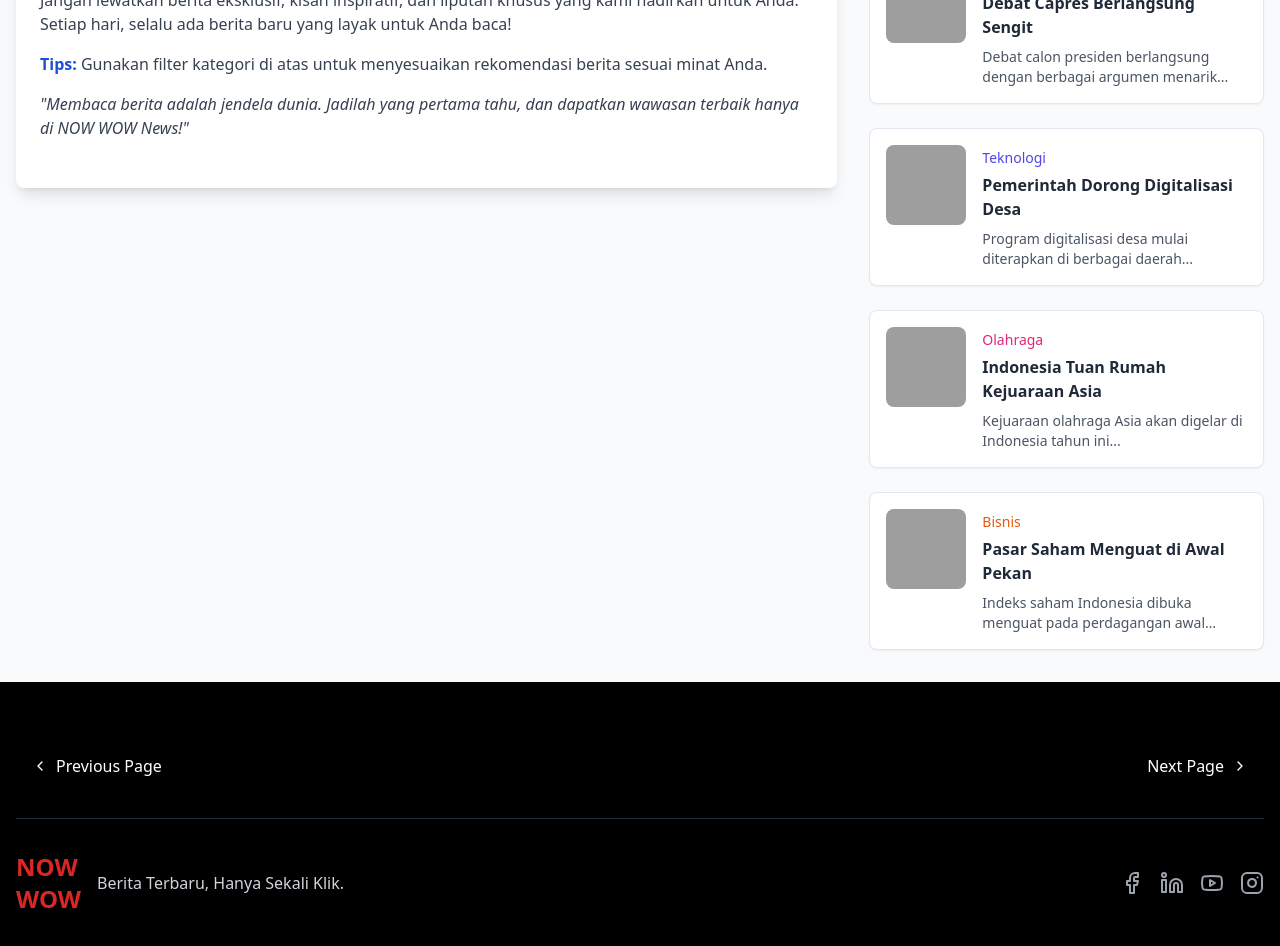
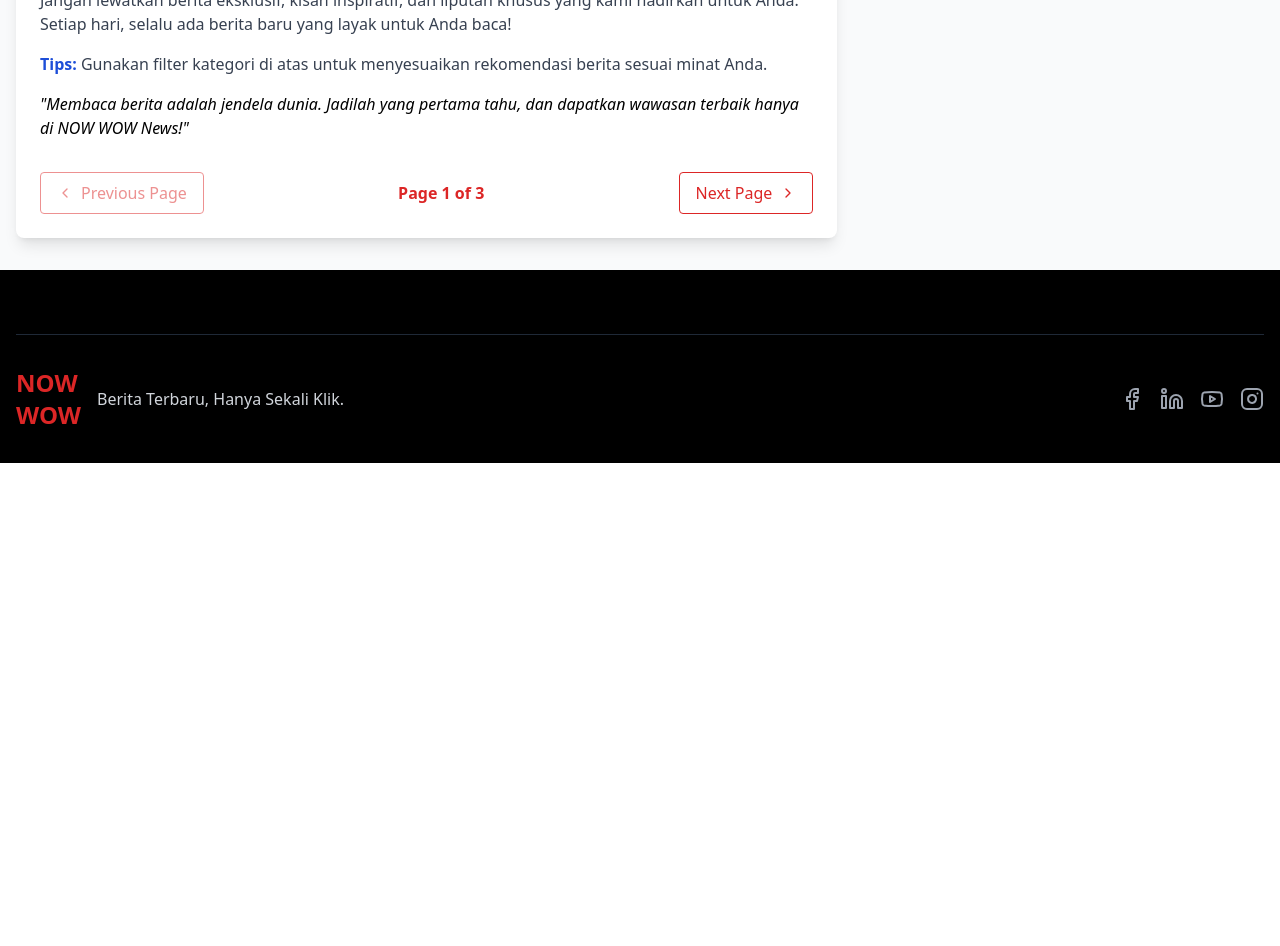
Before and after one commit to AlifRidhwanAlGhozali/NEW-N-WOW-NEWS, a React (Vite) app: page / in a window 1280 px wide. Shown: the part 1360-2306 px from the top of the page. After the commit the page ends 1823 px from the top, so only its background shows below. Built offline with nearby package versions, Linux system fonts and the light colour scheme; grey boxes are pictures that could not be loaded.

Commit message:
Pesan commit kamu di sini

```diff
--- a/src/components/Footer.tsx
+++ b/src/components/Footer.tsx
@@ -1,13 +1,9 @@
 import { Facebook, Linkedin, Youtube, Instagram } from "lucide-react";
-import NewsPagination from "./NewsPagination";
 
 const Footer = () => {
   return (
     <footer className="bg-black text-white py-8">
       <div className="container mx-auto px-4">
-        {/* Pagination */}
-        <NewsPagination />
-
         {/* Footer Content */}
         <div className="flex flex-col md:flex-row items-center justify-between mt-8 pt-8 border-t border-gray-800">
           {/* Logo and Tagline */}
--- a/src/components/NewsPagination.tsx
+++ b/src/components/NewsPagination.tsx
@@ -1,15 +1,31 @@
-
 import { ChevronLeft, ChevronRight } from "lucide-react";
 
-const NewsPagination = () => {
+interface NewsPaginationProps {
+  currentPage: number;
+  totalPages: number;
+  onPrevious: () => void;
+  onNext: () => void;
+}
+
+const NewsPagination = ({ currentPage, totalPages, onPrevious, onNext }: NewsPaginationProps) => {
   return (
     <div className="flex items-center justify-between mt-8">
-      <button className="flex items-center gap-2 px-4 py-2 text-white hover:text-gray-300 transition-colors">
+      <button
+        className="flex items-center gap-2 px-4 py-2 text-red-600 hover:text-white transition-colors disabled:opacity-50 border border-red-600 bg-white rounded"
+        onClick={onPrevious}
+        disabled={currentPage === 1}
+      >
         <ChevronLeft className="w-4 h-4" />
         Previous Page
       </button>
-
-      <button className="flex items-center gap-2 px-4 py-2 text-white hover:text-gray-300 transition-colors">
+      <span className="text-red-600 font-semibold">
+        Page {currentPage} of {totalPages}
+      </span>
+      <button
+        className="flex items-center gap-2 px-4 py-2 text-red-600 hover:text-white transition-colors disabled:opacity-50 border border-red-600 bg-white rounded"
+        onClick={onNext}
+        disabled={currentPage === totalPages}
+      >
         Next Page
         <ChevronRight className="w-4 h-4" />
       </button>
--- a/src/pages/Index.tsx
+++ b/src/pages/Index.tsx
@@ -2,10 +2,14 @@ import React, { useState, useEffect } from "react";
 import Layout from "../components/Layout";
 import NewsCard from "../components/NewsCard";
 import FeaturedNewsGrid from "../components/FeaturedNewsGrid";
+import NewsPagination from "../components/NewsPagination";
 import { useLocation, useNavigate } from "react-router-dom";
+
+const ITEMS_PER_PAGE = 4;
 
 const Index = () => {
   const [selectedCategory, setSelectedCategory] = useState<string>("Semua");
+  const [currentPage, setCurrentPage] = useState<number>(1);
   const location = useLocation();
   const navigate = useNavigate();
 
@@ -20,6 +24,10 @@ const Index = () => {
       setSelectedCategory("Semua");
     }
   }, [location.search]);
+
+  useEffect(() => {
+    setCurrentPage(1); // Reset ke halaman 1 jika kategori berubah
+  }, [selectedCategory]);
 
   const newsData = [
     {
@@ -119,6 +127,13 @@ const Index = () => {
       ? allNews
       : allNews.filter((news) => news.category === selectedCategory);
 
+  // Pagination logic
+  const totalPages = Math.ceil(filteredNews.length / ITEMS_PER_PAGE);
+  const paginatedNews = filteredNews.slice(
+    (currentPage - 1) * ITEMS_PER_PAGE,
+    currentPage * ITEMS_PER_PAGE
+  );
+
   // Tentukan featuredNews yang sesuai kategori
   let showFeatured: any = null;
   if (selectedCategory === "Semua" || selectedCategory === "Politik") {
@@ -139,7 +154,7 @@ const Index = () => {
               {/* Featured News - Left Column */}
               <div className="lg:col-span-2">
                 {/* Rekomendasi berita besar (grid) */}
-                <FeaturedNewsGrid newsList={filteredNews.slice(0, 4)} />
+                <FeaturedNewsGrid newsList={paginatedNews.slice(0, 4)} />
                 {/* Article Content */}
                 <div className="bg-white rounded-lg shadow-lg mt-6 p-6">
                   <p className="text-gray-700 mb-4 text-lg font-semibold">
@@ -154,14 +169,20 @@ const Index = () => {
                   <p className="text-gray-700 mb-4">
                     <span className="font-semibold text-blue-700">Tips:</span> Gunakan filter kategori di atas untuk menyesuaikan rekomendasi berita sesuai minat Anda.
                   </p>
-                  <p className="text-gray-700 mb-6 italic">
+                  <p className="text-black mb-6 italic">
                     "Membaca berita adalah jendela dunia. Jadilah yang pertama tahu, dan dapatkan wawasan terbaik hanya di NOW WOW News!"
                   </p>
+                  <NewsPagination
+                    currentPage={currentPage}
+                    totalPages={totalPages}
+                    onPrevious={() => setCurrentPage((p) => Math.max(1, p - 1))}
+                    onNext={() => setCurrentPage((p) => Math.min(totalPages, p + 1))}
+                  />
                 </div>
               </div>
               {/* Sidebar - Right Column */}
               <div className="space-y-6">
-                {filteredNews.map((news, index) => (
+                {paginatedNews.map((news, index) => (
                   <NewsCard key={index} {...news} />
                 ))}
               </div>
```
